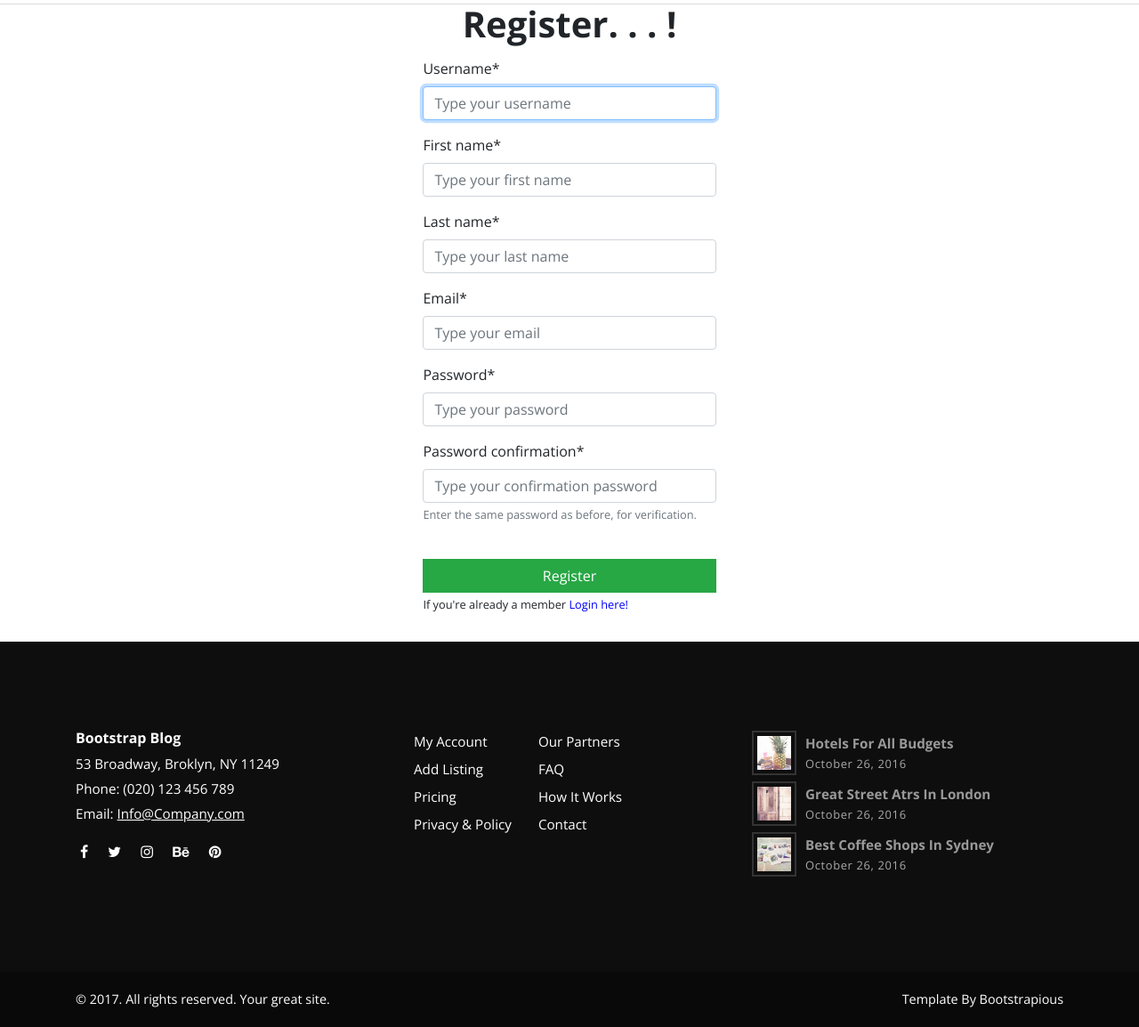
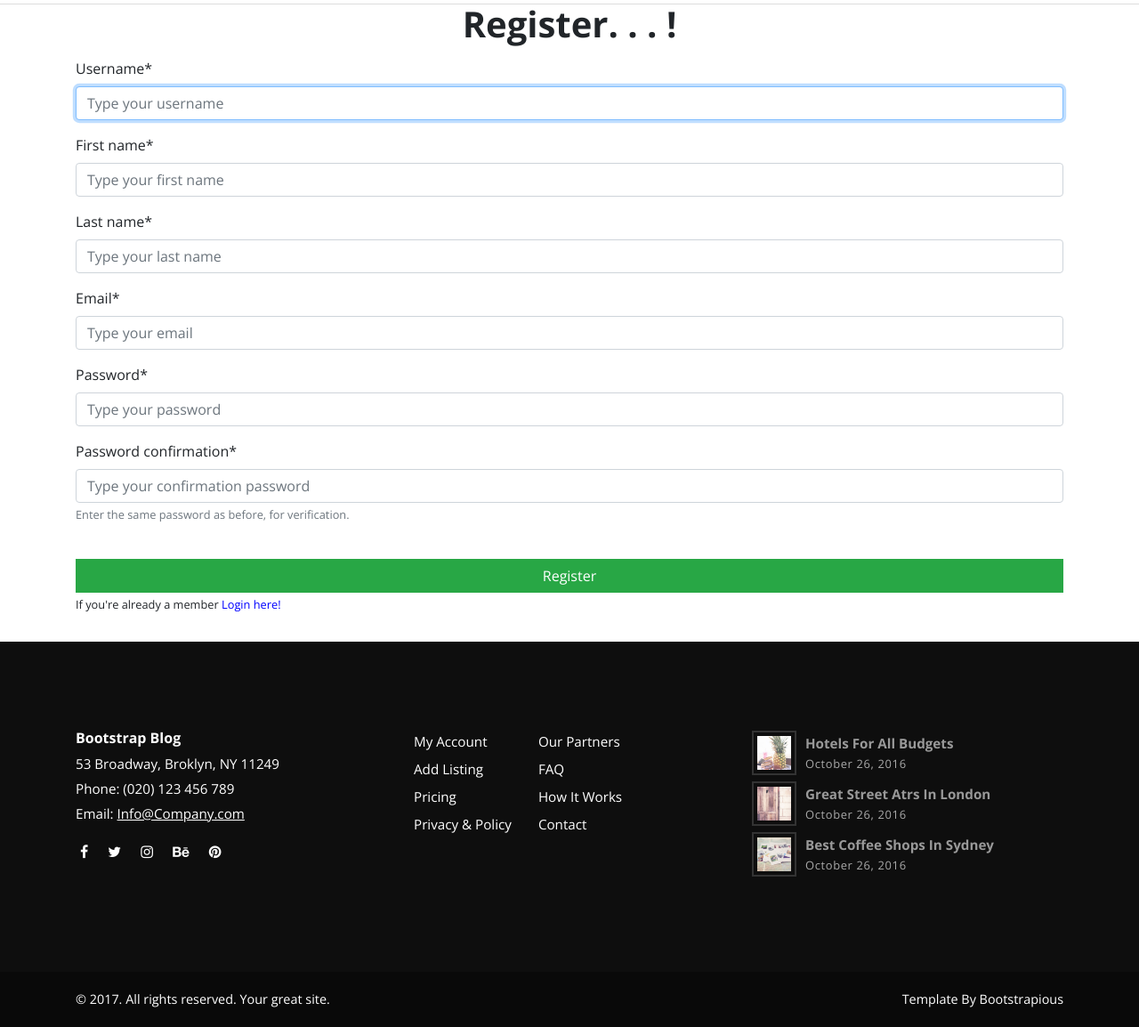
Before and after one commit to SaberHardy/just_blog, a Django app: page /members/register/ in a window 1280 px wide. Shown: the part 76-1230 px from the top of the page at 89% size. Run offline with Django 4.2, Linux system fonts and the light colour scheme; some libraries are stand-ins or nearby versions.

Commit message:
remove d-flex

```diff
--- a/templates/registration/registrations.html
+++ b/templates/registration/registrations.html
@@ -3,7 +3,7 @@
 {% block content %}
 
     <h1 class="form-group d-flex justify-content-center align-items-center container">Register. . . !</h1>
-    <div class="form-group d-flex justify-content-center align-items-center container">
+    <div class="form-group justify-content-center align-items-center container">
         <form method="post">
             {% csrf_token %}
             {{ form|crispy }}
```
